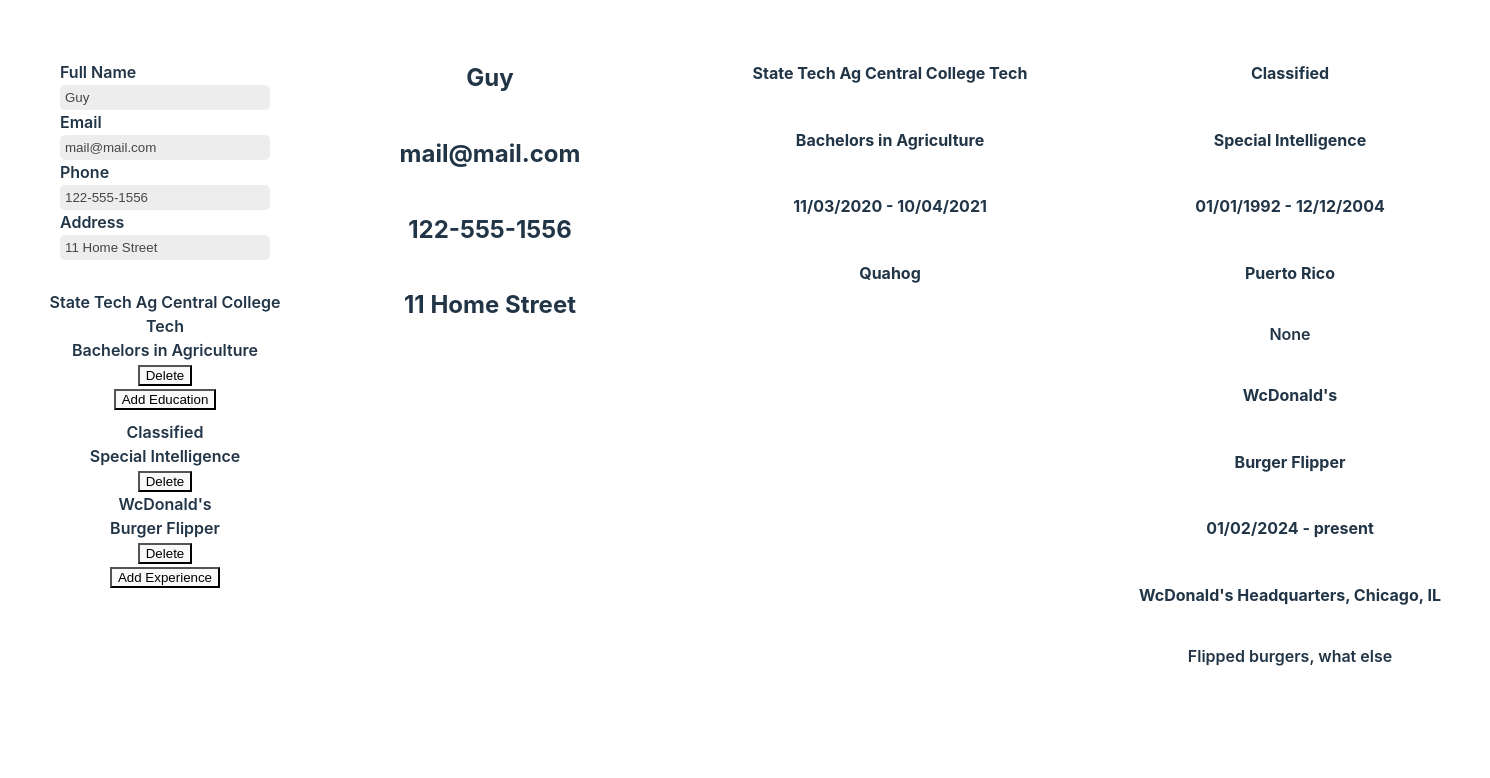
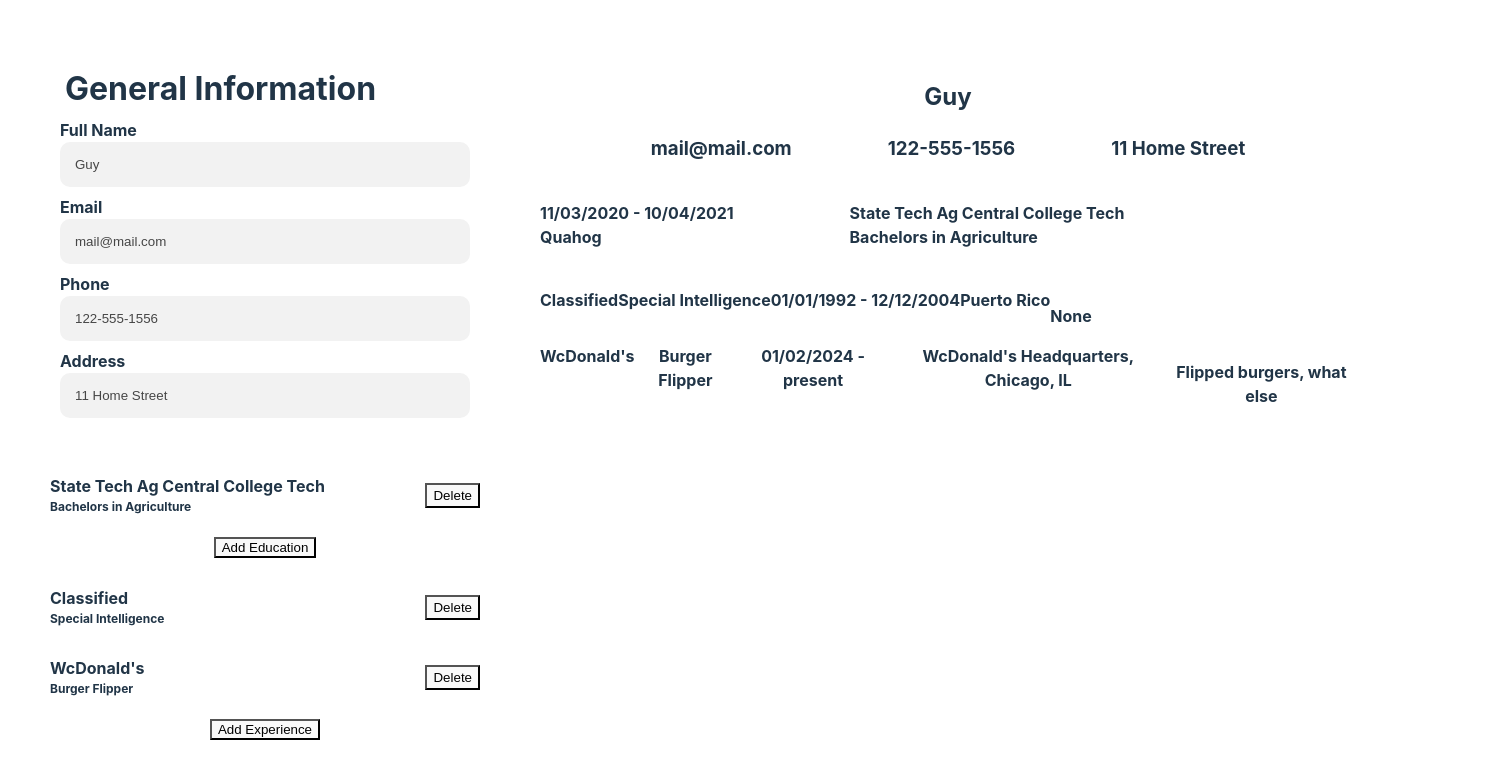
Before and after one commit to Decoldest/cv-app, a React (Vite) app: page / in a window 1280 px wide. Shown: the top 778 px of the page, 1490 px wide, since content can reach past the window. Built offline with nearby package versions, Linux system fonts and the light colour scheme.

Commit message:
build UI

```diff
--- a/src/App.css
+++ b/src/App.css
@@ -1,6 +1,6 @@
 #root {
   max-width: 1280px;
-  margin: 0 auto;
+
   padding: 2rem;
   text-align: center;
 }
@@ -11,12 +11,8 @@
   }
 }
 
-.card {
-  display: flex;
-  flex-direction: column;
-  width: 400px;
+.main-card {
+  display: grid;
+  grid-template-columns: 450px 8.5in;
+  gap: 50px;
 }
-
-.main-card {
-  display: flex;
-}
--- a/src/components/Education.jsx
+++ b/src/components/Education.jsx
@@ -1,7 +1,7 @@
 import "../styles/Education.css";
 import { useState } from "react";
 import { v4 as uuid } from "uuid";
-import Form from "./Form"
+import Form from "./Form";
 
 export default function Education({ education, setEducation }) {
   const [editIndex, setEditIndex] = useState(-1);
@@ -49,22 +49,18 @@ export default function Education({ education, setEducation }) {
         <li key={edu.id}>
           <Form
             item={edu}
-            fields={[
-              'school',
-              'degree',
-              'yearStart',
-              'yearEnd',
-              'location',
-            ]}
-            displayFields={
-              ['school', 'degree']
+            fields={["school", "degree", "yearStart", "yearEnd", "location"]}
+            displayFields={["school", "degree"]}
+            handleChange={(input, value) =>
+              handleEducationChange(input, value, index)
             }
-            handleChange={(input, value) => handleEducationChange(input, value, index)}
             isEditing={editIndex === edu.id}
             onClick={() => setEditIndex(edu.id)}
             onSubmit={handleSubmit}
           />
-          <button onClick={() => deleteEducation(edu.id)}>Delete</button>
+          {editIndex === -1 && (
+            <button onClick={() => deleteEducation(edu.id)}>Delete</button>
+          )}
         </li>
       ))}
       {editIndex === -1 && (
@@ -73,56 +69,3 @@ export default function Education({ education, setEducation }) {
     </>
   );
 }
-
-function EducationForm({
-  educationItem,
-  index,
-  changeHandler,
-  isEditing,
-  onClick,
-  onSubmit,
-}) {
-  return (
-    <>
-      {isEditing ? (
-        <div>
-          <form onSubmit={onSubmit}>
-            <input
-              type="text"
-              value={educationItem.school}
-              onChange={(e) => changeHandler("school", e.target.value, index)}
-            />
-            <input
-              type="text"
-              value={educationItem.degree}
-              onChange={(e) => changeHandler("degree", e.target.value, index)}
-            />
-            <input
-              type="text"
-              value={educationItem.yearStart}
-              onChange={(e) =>
-                changeHandler("yearStart", e.target.value, index)
-              }
-            />
-            <input
-              type="text"
-              value={educationItem.yearEnd}
-              onChange={(e) => changeHandler("yearEnd", e.target.value, index)}
-            />
-            <input
-              type="text"
-              value={educationItem.location}
-              onChange={(e) => changeHandler("location", e.target.value, index)}
-            />
-            <button type="submit">Done</button>
-          </form>
-        </div>
-      ) : (
-        <div onClick={onClick}>
-          {educationItem.school}
-          {educationItem.degree}
-        </div>
-      )}
-    </>
-  );
-}
--- a/src/components/Experience.jsx
+++ b/src/components/Experience.jsx
@@ -1,7 +1,7 @@
 import "../styles/Experience.css";
 import { useState } from "react";
 import { v4 as uuid } from "uuid";
-import Form from "./Form"
+import Form from "./Form";
 
 export default function Experience({ experience, setExperience }) {
   const [editIndex, setEditIndex] = useState(-1);
@@ -51,24 +51,27 @@ export default function Experience({ experience, setExperience }) {
           <Form
             item={exp}
             fields={[
-              'company',
-              'position',
-              'yearStart',
-              'yearEnd',
-              'location',
-              'description',
+              "company",
+              "position",
+              "yearStart",
+              "yearEnd",
+              "location",
+              "description",
             ]}
-            displayFields={
-              ['company', 'position']
+            displayFields={["company", "position"]}
+            handleChange={(input, value) =>
+              handleExperienceChange(input, value, index)
             }
-            handleChange={(input, value) => handleExperienceChange(input, value, index)}
             isEditing={editIndex === exp.id}
             onClick={() => setEditIndex(exp.id)}
             onSubmit={handleSubmit}
           />
-          <button onClick={() => deleteExperience(exp.id)}>Delete</button>
+          {editIndex === -1 && (
+            <button onClick={() => deleteExperience(exp.id)}>Delete</button>
+          )}
         </li>
       ))}
+
       {editIndex === -1 && (
         <button onClick={addNewExperience}>Add Experience</button>
       )}
--- a/src/components/Form.jsx
+++ b/src/components/Form.jsx
@@ -15,12 +15,16 @@ function Form({
         <div>
           <form onSubmit={onSubmit}>
             {fields.map((field) => (
+              <div key={field}>
+                <label htmlFor={field} style={{textTransform: 'capitalize'}}>{field}</label>
                 <input
+                  id={field}
                   key={field}
                   type="text"
                   value={item[field]}
                   onChange={(e) => handleChange(field, e.target.value)}
                 />
+              </div>
             ))}
             <button type="submit">Done</button>
           </form>
@@ -28,7 +32,7 @@ function Form({
       ) : (
         <div onClick={onClick}>
           {displayFields.map((field) => (
-            <div key={field}>{item[field]}</div>
+            <div className={field} key={field}>{item[field]}</div>
           ))}
         </div>
       )}
--- a/src/components/GeneralInfo.jsx
+++ b/src/components/GeneralInfo.jsx
@@ -7,7 +7,8 @@ export default function GeneralInfo({ info, setInfo }) {
   };
 
   return (
-    <div className="general-container">
+    <form className="general-container">
+      <h1 className="header">General Information</h1>
       <label htmlFor="fullName">Full Name</label>
       <input
         type="text"
@@ -39,6 +40,6 @@ export default function GeneralInfo({ info, setInfo }) {
         value={info.address}
         onChange={(e) => handleInfoChange("address", e.target.value)}
       />
-    </div>
+    </form>
   );
 }
--- a/src/components/Output.jsx
+++ b/src/components/Output.jsx
@@ -1,29 +1,35 @@
+import "../styles/Output.css";
+
 export default function Output({ info, experience, education }) {
   return (
-    <>
+    <div className="output-container">
       <section>
-        <div className="card">
-          <h1>{info.fullName}</h1>
-          <h2>{info.email}</h2>
-          <h2>{info.phone}</h2>
-          <h2>{info.address}</h2>
+        <h1>{info.fullName}</h1>
+        <div className="additional-details">
+          <h3>{info.email}</h3>
+          <h3>{info.phone}</h3>
+          <h3>{info.address}</h3>
         </div>
       </section>
       <section>
         {education.map((edu) => (
-          <div className="card" key={edu.id}>
-            <h4>{edu.school}</h4>
-            <h4>{edu.degree}</h4>
-            <h4>
-              {edu.yearStart} {edu.yearEnd ? "-" : ""} {edu.yearEnd}
-            </h4>
-            <h4>{edu.location}</h4>
+          <div className="education-section" key={edu.id}>
+            <div className="education-left">
+              <h4>
+                {edu.yearStart} {edu.yearEnd ? "-" : ""} {edu.yearEnd}
+              </h4>
+              <h4>{edu.location}</h4>
+            </div>
+            <div className="education-right">
+              <h4>{edu.school}</h4>
+              <h4>{edu.degree}</h4>
+            </div>
           </div>
         ))}
       </section>
       <section>
         {experience.map((exp) => (
-          <div className="card" key={exp.id}>
+          <div className="experience-section" key={exp.id}>
             <h4>{exp.company}</h4>
             <h4>{exp.position}</h4>
             <h4>
@@ -34,6 +40,6 @@ export default function Output({ info, experience, education }) {
           </div>
         ))}
       </section>
-    </>
+    </div>
   );
 }
--- a/src/index.css
+++ b/src/index.css
@@ -1,16 +1,35 @@
 :root {
   font-family: Inter, system-ui, Avenir, Helvetica, Arial, sans-serif;
   line-height: 1.5;
-  font-weight: 600;
+  font-weight: 700;
 
   color-scheme: light dark;
   color: rgba(0, 0, 0, 0.87);
-  background-color: #d6d6d6;
-
+  background-color: #e8e8e8;
+  padding: none;
   font-synthesis: none;
   text-rendering: optimizeLegibility;
   -webkit-font-smoothing: antialiased;
   -moz-osx-font-smoothing: grayscale;
+}
+
+input:-webkit-autofill,
+input:-webkit-autofill:hover,
+input:-webkit-autofill:focus,
+textarea:-webkit-autofill,
+textarea:-webkit-autofill:hover,
+textarea:-webkit-autofill:focus,
+select:-webkit-autofill,
+select:-webkit-autofill:hover,
+select:-webkit-autofill:focus {
+  border: none;
+  -webkit-text-fill-color: rgb(70, 70, 70);
+  -webkit-box-shadow: 0 0 0px 1000px rgb(242, 242, 242) inset;
+  transition: background-color 5000s ease-in-out 0s;
+}
+
+* {
+  box-sizing: border-box;
 }
 
 @media (prefers-color-scheme: light) {
--- a/src/styles/Education.css
+++ b/src/styles/Education.css
@@ -0,0 +1,31 @@
+
+li {
+  border-radius: 10px;
+  padding: 10px;
+  background-color: white;
+  text-align: left;
+  display: flex;
+  gap: 5px;
+  align-items: center;
+  margin: 8px 0;
+}
+
+li div {
+  flex-grow: 1;
+}
+
+li button {
+  height: 25px;
+}
+
+form div {
+  margin-bottom: 15px;
+}
+
+.school {
+  font-size: 16px;
+}
+
+.degree {
+  font-size: 12px;
+}
--- a/src/styles/Experience.css
+++ b/src/styles/Experience.css
@@ -1,3 +1,11 @@
 ul, li {
   list-style-type: none;
 }
+
+.company {
+  font-size: 16px;
+}
+
+.position {
+  font-size: 12px;
+}
--- a/src/styles/General.css
+++ b/src/styles/General.css
@@ -1,15 +1,28 @@
 .general-container {
   text-align: start;
-  padding: 10px;
   background-color: rgb(255, 255, 255);
   border-radius: 10px;
+  padding: 10px;
+}
+
+.general-container input {
+  padding: 15px;
+  margin-bottom: 8px;
 }
 
 input {
-  width: 200px;
+  width: 100%;
   color: rgb(70, 70, 70);
-  background-color: rgb(237, 237, 237);
+  background-color: rgb(242, 242, 242);
   border: none;
-  border-radius: 5px;
-  padding: 5px;
+  border-radius: 10px;
+  padding: 10px;
 }
+
+form {
+  padding: 15px;
+}
+
+.header {
+  margin: 5px ;
+}
--- a/src/styles/Input.css
+++ b/src/styles/Input.css
@@ -3,3 +3,8 @@
   flex-direction: column;
   gap: 10px;
 }
+
+input:focus {
+  border: none;
+  outline: rgb(169, 169, 255) 1px solid;
+}
--- /dev/null
+++ b/src/styles/Output.css
@@ -0,0 +1,42 @@
+.output-container {
+  display: flex;
+  flex-direction: column;
+  background-color: white;
+  height: 11in;
+}
+
+.output-container>h1,h2,h3,h4,h5,h6 {
+  margin: 0;
+  padding: 0;
+}
+
+.output-container>h3 {
+  font-size: 14px;
+}
+
+.output-container>section {
+  margin: 0.2in 0;
+}
+
+.output-container .education-section,.experience-section {
+  display: flex;
+}
+
+.education-left {
+  display: flex;
+  flex-direction: column;
+  align-items: start;
+  flex-grow: 1;
+}
+.education-right {
+  display: flex;
+  flex-direction: column;
+  align-items: start;
+  flex-grow: 2;
+}
+
+.additional-details {
+  display: flex;
+  justify-content: center;
+  gap: 1in;
+}
```
Lines whose indentation alone changed are shown as unchanged.
